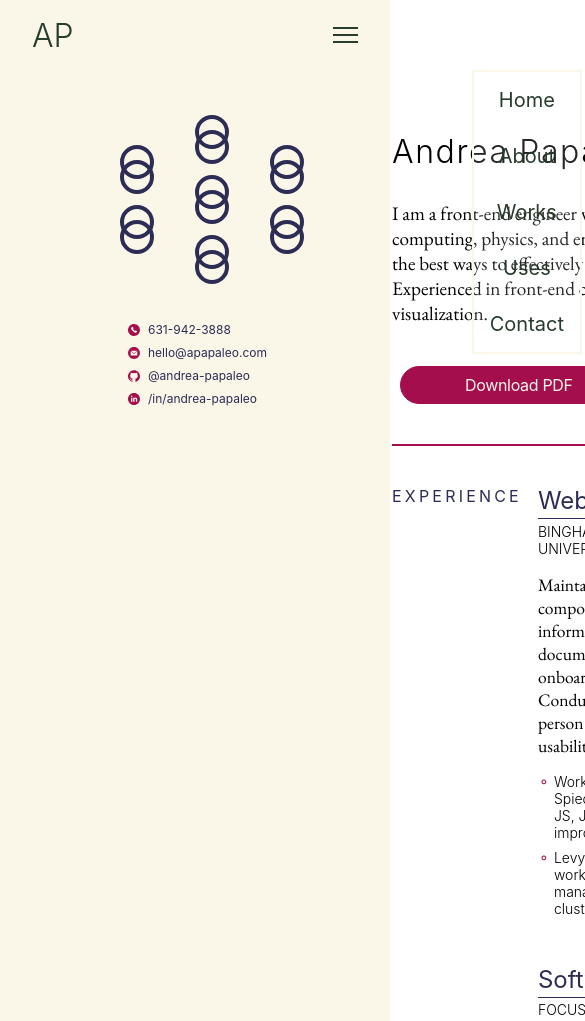
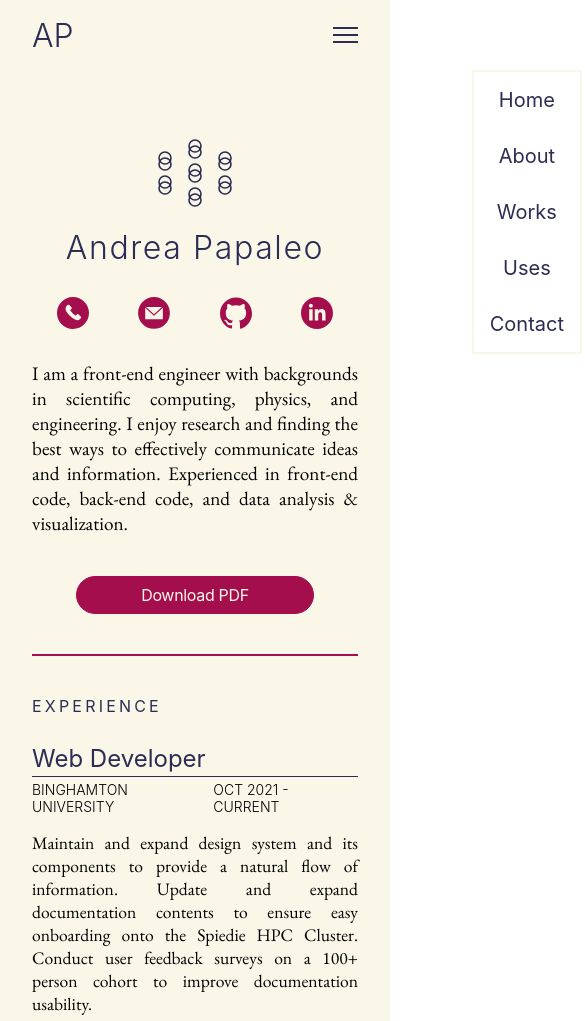
Before and after one commit to Andrea-Papaleo/portfolio-site, a Gatsby site: page /resume in a window 390 px wide. Shown: the top 1021 px of the page, 585 px wide, since content can reach past the window. Built offline with nearby package versions, Linux system fonts and the light colour scheme; Gatsby itself is replaced by a stand-in of ours.

Commit message:
Finished resume section design. Added responsiveness.

```diff
--- a/src/components/Navbar/Navbar.js
+++ b/src/components/Navbar/Navbar.js
@@ -9,7 +9,12 @@ import {
 } from "./NavbarElements";
 import { breakpoints } from "../../utilities";
 import { WindowContext } from "../../contexts";
+import { colors } from "../../utilities";
 
+const fontColors = {
+  resume: colors.space_cadet,
+  default: colors.kombu_green,
+};
 const Navbar = ({ page }) => {
   const [isNavShown, setIsNavShown] = useState(false);
   const [width, isTop] = useContext(WindowContext);
@@ -18,23 +23,36 @@ const Navbar = ({ page }) => {
     setIsNavShown(!isNavShown);
   };
 
+  const activeFontColor = fontColors.hasOwnProperty(page)
+    ? fontColors[page]
+    : fontColors.default;
+  console.log(activeFontColor);
+
   return (
-    <NavbarContainer isTop={isTop}>
+    <NavbarContainer isTop={page === "resume" ? false : isTop}>
       <NavbarLogoContainer>
-        <NavbarTitle isTop={page === "resume" ? false : isTop}>
+        <NavbarTitle
+          isTop={page === "resume" ? false : isTop}
+          color={activeFontColor}
+        >
           {width < breakpoints.small ? "AP" : "APapaleo"}
         </NavbarTitle>
       </NavbarLogoContainer>
       <NavbarHamburger
         active={isNavShown}
         isTop={page === "resume" ? false : isTop}
+        color={activeFontColor}
         onClick={toggleNav}
       >
         <span></span>
         <span></span>
         <span></span>
       </NavbarHamburger>
-      <NavbarMenu active={isNavShown} isTop={page === "resume" ? false : isTop}>
+      <NavbarMenu
+        active={isNavShown}
+        isTop={page === "resume" ? false : isTop}
+        color={activeFontColor}
+      >
         <NavLink to="/">Home</NavLink>
         <NavLink to="/about">About</NavLink>
         <NavLink to="/">Works</NavLink>
--- a/src/components/Navbar/NavbarElements.js
+++ b/src/components/Navbar/NavbarElements.js
@@ -24,7 +24,7 @@ export const NavbarLogoContainer = styled.div`
 export const NavbarTitle = styled.h1`
   font-size: 2rem;
   font-weight: 300;
-  color: ${(props) => (props.isTop ? colors.cosmic_latte : colors.kombu_green)};
+  color: ${(props) => (props.isTop ? colors.cosmic_latte : props.color)};
 `;
 
 export const NavLink = styled(Link)`
@@ -50,8 +50,7 @@ export const NavbarMenu = styled.ul`
   column-gap: 2rem;
   transition: all 0.2s ease-in-out;
   ${NavLink} {
-    color: ${(props) =>
-      props.isTop ? colors.cosmic_latte : colors.kombu_green};
+    color: ${(props) => (props.isTop ? colors.cosmic_latte : props.color)};
   }
   @media screen and (max-width: ${breakpoints.small}px) {
     position: fixed;
@@ -79,7 +78,7 @@ export const NavbarHamburger = styled.div`
     margin: 5px auto;
     transition: all 0.3s ease-in-out;
     background-color: ${(props) =>
-      props.isTop ? colors.cosmic_latte : colors.kombu_green};
+      props.isTop ? colors.cosmic_latte : props.color};
   }
 
   ${(props) => {
--- a/src/components/Resume/Resume.js
+++ b/src/components/Resume/Resume.js
@@ -1,10 +1,8 @@
 import React from "react";
 import { resumeData } from "./resume-data";
 import {
-  ResumeContactItem,
-  ResumeContactItems,
-  ResumeContactLink,
   ResumeContactWrapper,
+  ResumeHeader,
   ResumeEntrySection,
   EntryItemsContainer,
   ResumeEntriesWrapper,
@@ -21,62 +19,30 @@ import Logo from "../SVGComponents/Logo";
 import { Button } from "../../Elements";
 import { colors } from "../../utilities";
 import { Link } from "gatsby";
+import ResumeContactComponent from "./ResumeContactComponent";
+import { useWindowDimensions } from "../../hooks";
 
 const Resume = () => {
+  const { width } = useWindowDimensions();
   return (
     <ResumeWrapper>
-      <ResumeContactWrapper>
-        <Logo sideLength="200px" strokeColor={colors.space_cadet} />
-        <ResumeContactItems>
-          <ResumeContactItem>
-            <ResumeContactLink href="#">
-              <svg xmlns="http://www.w3.org/2000/svg" viewBox="0 0 90 90">
-                <path
-                  d="M45 0C20.3 0 .2 20.1 0 44.7c-.1 12 4.5 23.4 13 31.9 8.4 8.6 19.7 13.3 31.7 13.4h.3c24.7 0 44.8-20.1 45-44.7C90.2 20.5 70.1.2 45 0zm21.8 60l-1.9 1.9-.1.1c-3.3 3.3-6.1 4.1-10.5 2.8-4.6-1.4-8.7-3.9-12.4-6.9-5.3-4.3-11-9.9-14.7-15.7-3.7-6-4.9-12.3.3-17.5l.1-.1 1.9-1.9c1.4-1.4 3.7-1.4 5.2 0l5.9 5.9c1.4 1.4 1.4 3.7 0 5.2l-3.5 3.5.1.1c3.9 5.9 9 11 14.9 14.9l.1.1 3.5-3.5c1.4-1.4 3.7-1.4 5.2 0l5.9 5.9c1.5 1.5 1.5 3.8 0 5.2z"
-                  fillRule="nonzero"
-                ></path>
-              </svg>
-              631-942-3888
-            </ResumeContactLink>
-          </ResumeContactItem>
-          <ResumeContactItem>
-            <ResumeContactLink href="#">
-              <svg xmlns="http://www.w3.org/2000/svg" viewBox="0 0 78 78">
-                <path
-                  d="M39 0C17.681 0 .238 17.442.238 38.761c0 21.318 17.442 38.762 38.761 38.762H39c21.32 0 38.761-17.443 38.761-38.762C77.762 17.443 60.32 0 39 0zm19.457 24.144L39.044 41.903 19.619 24.144h38.838zm2.084 30.341H17.548V26.061l20.547 18.785.949.867.949-.867L60.54 26.05v28.435h.001z"
-                  fillRule="nonzero"
-                ></path>
-              </svg>
-              hello@apapaleo.com
-            </ResumeContactLink>
-          </ResumeContactItem>
-          <ResumeContactItem>
-            <ResumeContactLink href="#">
-              <svg xmlns="http://www.w3.org/2000/svg" viewBox="0 0 64 64">
-                <path
-                  d="M32 .8C14.3.8 0 15.1 0 32.8c0 14.1 9.2 26.1 21.9 30.4 1.6.3 2.2-.7 2.2-1.5v-5.4C15.2 58.2 13.3 52 13.3 52c-1.5-3.7-3.6-4.7-3.6-4.7-2.9-2 .2-1.9.2-1.9 3.2.2 4.9 3.3 4.9 3.3 2.9 4.9 7.5 3.5 9.3 2.7.3-2.1 1.1-3.5 2-4.3-7.1-.8-14.6-3.6-14.6-15.8 0-3.5 1.2-6.3 3.3-8.6-.3-.8-1.4-4.1.3-8.5 0 0 2.7-.9 8.8 3.3 2.6-.7 5.3-1.1 8-1.1s5.5.4 8 1.1c6.1-4.1 8.8-3.3 8.8-3.3 1.7 4.4.6 7.7.3 8.5 2.1 2.2 3.3 5.1 3.3 8.6 0 12.3-7.5 15-14.6 15.8 1.1 1 2.2 2.9 2.2 5.9v8.8c0 .9.6 1.9 2.2 1.5C54.8 58.9 64 46.9 64 32.8c0-17.7-14.3-32-32-32z"
-                  fillRule="evenodd"
-                ></path>
-              </svg>
-              @andrea-papaleo
-            </ResumeContactLink>
-          </ResumeContactItem>
-          <ResumeContactItem>
-            <ResumeContactLink href="#">
-              <svg xmlns="http://www.w3.org/2000/svg" viewBox="0 0 88 88">
-                <path
-                  d="M44 88c24.3 0 44-19.7 44-44S68.3 0 44 0 0 19.7 0 44s19.7 44 44 44zM32 64.5h-9.5V34H32v30.5zm-4.8-34.7c-3 0-5.5-2.5-5.5-5.5s2.5-5.5 5.5-5.5 5.5 2.5 5.5 5.5c0 3.1-2.4 5.5-5.5 5.5zm40.3 34.7H58V49.7c0-3.5-.1-8.1-4.9-8.1-4.9 0-5.7 3.9-5.7 7.8v15.1h-9.5V34H47v4.2h.1c1.3-2.4 4.4-4.9 9-4.9 9.6 0 11.4 6.3 11.4 14.5v16.7z"
-                  fillRule="nonzero"
-                ></path>
-              </svg>
-              /in/andrea-papaleo
-            </ResumeContactLink>
-          </ResumeContactItem>
-        </ResumeContactItems>
-      </ResumeContactWrapper>
+      {width >= 750 && (
+        <ResumeContactWrapper>
+          <Logo sideLength="15.25vw" strokeColor={colors.space_cadet} />
+          <ResumeContactComponent />
+        </ResumeContactWrapper>
+      )}
+
       <ResumeEntriesWrapper>
         <ResumeObjectiveWrapper>
-          <h1>Andrea Papaleo</h1>
+          <ResumeHeader>
+            {width < 750 && (
+              <Logo sideLength="80px" strokeColor={colors.space_cadet} />
+            )}
+            <h1>Andrea Papaleo</h1>
+            {width < 750 && <ResumeContactComponent />}
+          </ResumeHeader>
+
           <p>
             I am a front-end engineer with backgrounds in scientific computing,
             physics, and engineering. I enjoy research and finding the best ways
@@ -148,9 +114,7 @@ const Resume = () => {
           </EntryItemsContainer>
         </ResumeEntrySection>
         <ResumeEntrySection>
-          <h2>
-            Skills &<br /> Expertise
-          </h2>
+          <h2>Skills {width > 1100 && <br />}& Expertise</h2>
           <EntryItemsContainer twoColumn={true}>
             {resumeData.skills.map((item, idx) => {
               return (
--- /dev/null
+++ b/src/components/Resume/ResumeContactComponent.js
@@ -0,0 +1,59 @@
+import React from "react";
+import {
+  ResumeContactItems,
+  ResumeContactItem,
+  ResumeContactLink,
+} from "./ResumeElements";
+
+const ResumeContactComponent = () => {
+  return (
+    <ResumeContactItems>
+      <ResumeContactItem>
+        <ResumeContactLink href="#">
+          <svg xmlns="http://www.w3.org/2000/svg" viewBox="0 0 90 90">
+            <path
+              d="M45 0C20.3 0 .2 20.1 0 44.7c-.1 12 4.5 23.4 13 31.9 8.4 8.6 19.7 13.3 31.7 13.4h.3c24.7 0 44.8-20.1 45-44.7C90.2 20.5 70.1.2 45 0zm21.8 60l-1.9 1.9-.1.1c-3.3 3.3-6.1 4.1-10.5 2.8-4.6-1.4-8.7-3.9-12.4-6.9-5.3-4.3-11-9.9-14.7-15.7-3.7-6-4.9-12.3.3-17.5l.1-.1 1.9-1.9c1.4-1.4 3.7-1.4 5.2 0l5.9 5.9c1.4 1.4 1.4 3.7 0 5.2l-3.5 3.5.1.1c3.9 5.9 9 11 14.9 14.9l.1.1 3.5-3.5c1.4-1.4 3.7-1.4 5.2 0l5.9 5.9c1.5 1.5 1.5 3.8 0 5.2z"
+              fillRule="nonzero"
+            ></path>
+          </svg>
+          <span>631-942-3888</span>
+        </ResumeContactLink>
+      </ResumeContactItem>
+      <ResumeContactItem>
+        <ResumeContactLink href="#">
+          <svg xmlns="http://www.w3.org/2000/svg" viewBox="0 0 78 78">
+            <path
+              d="M39 0C17.681 0 .238 17.442.238 38.761c0 21.318 17.442 38.762 38.761 38.762H39c21.32 0 38.761-17.443 38.761-38.762C77.762 17.443 60.32 0 39 0zm19.457 24.144L39.044 41.903 19.619 24.144h38.838zm2.084 30.341H17.548V26.061l20.547 18.785.949.867.949-.867L60.54 26.05v28.435h.001z"
+              fillRule="nonzero"
+            ></path>
+          </svg>
+          <span>hello@apapaleo.com</span>
+        </ResumeContactLink>
+      </ResumeContactItem>
+      <ResumeContactItem>
+        <ResumeContactLink href="#">
+          <svg xmlns="http://www.w3.org/2000/svg" viewBox="0 0 64 64">
+            <path
+              d="M32 .8C14.3.8 0 15.1 0 32.8c0 14.1 9.2 26.1 21.9 30.4 1.6.3 2.2-.7 2.2-1.5v-5.4C15.2 58.2 13.3 52 13.3 52c-1.5-3.7-3.6-4.7-3.6-4.7-2.9-2 .2-1.9.2-1.9 3.2.2 4.9 3.3 4.9 3.3 2.9 4.9 7.5 3.5 9.3 2.7.3-2.1 1.1-3.5 2-4.3-7.1-.8-14.6-3.6-14.6-15.8 0-3.5 1.2-6.3 3.3-8.6-.3-.8-1.4-4.1.3-8.5 0 0 2.7-.9 8.8 3.3 2.6-.7 5.3-1.1 8-1.1s5.5.4 8 1.1c6.1-4.1 8.8-3.3 8.8-3.3 1.7 4.4.6 7.7.3 8.5 2.1 2.2 3.3 5.1 3.3 8.6 0 12.3-7.5 15-14.6 15.8 1.1 1 2.2 2.9 2.2 5.9v8.8c0 .9.6 1.9 2.2 1.5C54.8 58.9 64 46.9 64 32.8c0-17.7-14.3-32-32-32z"
+              fillRule="evenodd"
+            ></path>
+          </svg>
+          <span>@andrea-papaleo</span>
+        </ResumeContactLink>
+      </ResumeContactItem>
+      <ResumeContactItem>
+        <ResumeContactLink href="#">
+          <svg xmlns="http://www.w3.org/2000/svg" viewBox="0 0 88 88">
+            <path
+              d="M44 88c24.3 0 44-19.7 44-44S68.3 0 44 0 0 19.7 0 44s19.7 44 44 44zM32 64.5h-9.5V34H32v30.5zm-4.8-34.7c-3 0-5.5-2.5-5.5-5.5s2.5-5.5 5.5-5.5 5.5 2.5 5.5 5.5c0 3.1-2.4 5.5-5.5 5.5zm40.3 34.7H58V49.7c0-3.5-.1-8.1-4.9-8.1-4.9 0-5.7 3.9-5.7 7.8v15.1h-9.5V34H47v4.2h.1c1.3-2.4 4.4-4.9 9-4.9 9.6 0 11.4 6.3 11.4 14.5v16.7z"
+              fillRule="nonzero"
+            ></path>
+          </svg>
+          <span>/in/andrea-papaleo</span>
+        </ResumeContactLink>
+      </ResumeContactItem>
+    </ResumeContactItems>
+  );
+};
+
+export default ResumeContactComponent;
--- a/src/components/Resume/ResumeElements.js
+++ b/src/components/Resume/ResumeElements.js
@@ -3,11 +3,14 @@ import { colors, dimensions } from "../../utilities";
 
 export const ResumeWrapper = styled.section`
   width: 100%;
-  padding: ${dimensions.navHeight} 5rem;
+  padding: ${dimensions.navHeight} 2rem;
+  gap: 5rem;
+  @media screen and (max-width: 1100px) {
+    gap: 2rem;
+  }
   background-color: ${colors.cosmic_latte};
   display: flex;
   overflow: visible;
-  gap: 3rem;
 `;
 
 export const ResumeContactWrapper = styled.div`
@@ -22,11 +25,19 @@ export const ResumeContactItems = styled.ul`
   display: grid;
   grid-template-columns: repeat(1, 1fr);
   row-gap: 0.5rem;
+  @media screen and (max-width: 750px) {
+    grid-template-columns: repeat(4, 1fr);
+    width: 100%;
+  }
 `;
 export const ResumeContactItem = styled.li`
   display: flex;
   padding-left: 1rem;
   justify-content: flex-start;
+  @media screen and (max-width: 1100px) {
+    padding: 0;
+    justify-content: center;
+  }
 `;
 export const ResumeContactLink = styled.a`
   font-size: clamp(0.75rem, 1.1vw, 1rem);
@@ -41,6 +52,16 @@ export const ResumeContactLink = styled.a`
     width: clamp(0.75rem, 1.1vw, 1rem);
     height: clamp(0.75rem, 1.1vw, 1rem);
     fill: ${colors.amaranth_purple};
+    @media screen and (max-width: 750px) {
+      width: 2rem;
+      height: 2rem;
+    }
+  }
+  span {
+    display: inline;
+    @media screen and (max-width: 750px) {
+      display: none;
+    }
   }
 `;
 
@@ -64,6 +85,7 @@ export const ResumeObjectiveWrapper = styled.div`
     letter-spacing: 0.05em;
     text-rendering: optimizeLegibility;
     line-height: 1.1;
+    color: ${colors.space_cadet};
   }
 
   p {
@@ -71,18 +93,45 @@ export const ResumeObjectiveWrapper = styled.div`
     font-family: "EB Garamond";
     font-size: 1.2rem;
   }
+
+  @media screen and (max-width: 1100px) {
+    align-items: center;
+    p {
+      text-align: justify;
+    }
+  }
+`;
+
+export const ResumeHeader = styled.div`
+  display: flex;
+  flex-wrap: wrap;
+  align-items: center;
+  @media screen and (max-width: 1100px) {
+    width: 100%;
+    flex-direction: column;
+    row-gap: 1rem;
+  }
+  column-gap: 1rem;
 `;
 export const ResumeEntrySection = styled.div`
   padding: 2.5rem 2rem 2.5rem 0;
   display: flex;
   justify-content: space-between;
-
   border-bottom: 2px solid ${colors.amaranth_purple};
+  transition: all 0.1s ease-in-out;
+  @media screen and (max-width: 1100px) {
+    flex-direction: column;
+    padding-right: 0;
+  }
 
   h2 {
+    margin-bottom: 1rem;
     height: 2rem;
-    position: sticky;
-    top: calc(${dimensions.navHeight} + 1rem);
+    transition: all 0.1s ease-in-out;
+    @media screen and (min-width: 1100px) {
+      position: sticky;
+      top: calc(${dimensions.navHeight} + 1rem);
+    }
     font-size: 1rem;
     text-transform: uppercase;
     font-weight: 400;
@@ -93,16 +142,26 @@ export const ResumeEntrySection = styled.div`
 
 export const EntryItemsContainer = styled.div`
   width: 75%;
+  row-gap: 3rem;
+  transition: all 0.1s ease-in-out;
+  @media screen and (max-width: 1100px) {
+    width: 100%;
+  }
   ${(props) => {
     if (props.twoColumn) {
       return css`
         display: grid;
         grid-template-columns: 1fr 1fr;
+        @media screen and (max-width: 550px) {
+          grid-template-columns: 1fr;
+        }
         ${EntryItem} {
           width: 90%;
         }
         ${EntryTitle} {
-          border-bottom: none;
+          @media screen and (min-width: 550px) {
+            border-bottom: none;
+          }
         }
         ${EntryDescription} {
           padding-top: 0.5rem;
@@ -115,14 +174,17 @@ export const EntryItemsContainer = styled.div`
       flex-direction: column;
     `;
   }}
-  row-gap: 3rem;
 `;
 
 export const EntryItem = styled.div`
   width: 100%;
   padding: 0 1rem;
+  @media screen and (max-width: 1100px) {
+    padding: 0;
+  }
   display: flex;
   flex-direction: column;
+  transition: all 0.1s ease-in-out;
 `;
 
 export const EntryTitle = styled.h3`
--- a/src/components/Resume/resume-data.js
+++ b/src/components/Resume/resume-data.js
@@ -88,11 +88,11 @@ export const resumeData = {
   skills: [
     {
       position: "Scientific Computing",
-      description: `Physics simulations,data analysis & visualization, Python, C++, `,
+      description: `Physics simulations, data analysis & visualization, Python, C++`,
     },
     {
       position: "Front-End",
-      description: `JavaScript, React/Gatsby,Next.JS, Node.JS tooling, CSS-in-JS,HTML/CSS, SCSS, Jekyll, Liquid`,
+      description: `JavaScript, React/Gatsby, Next.JS, Node.JS tooling, CSS-in-JS, HTML/CSS, SCSS, Jekyll, Liquid`,
     },
     {
       position: "Back-End",
```
